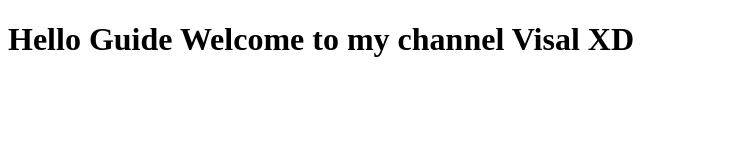
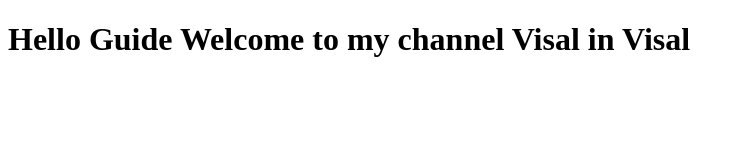
Before and after one commit to khingleap/demo, a plain HTML site: page index.html in a window 1280 px wide. Shown: the whole page, without its empty margins (0-744 px from the left). Drawn offline with Linux system fonts and the light colour scheme.

Commit message:
This is visal in visal

```diff
--- a/index.html
+++ b/index.html
@@ -7,6 +7,6 @@
     <title>Document</title>
 </head>
 <body>
-    <h1>Hello Guide Welcome to my channel Visal XD</h1>
+    <h1>Hello Guide Welcome to my channel Visal in Visal</h1>
 </body>
 </html>
```
